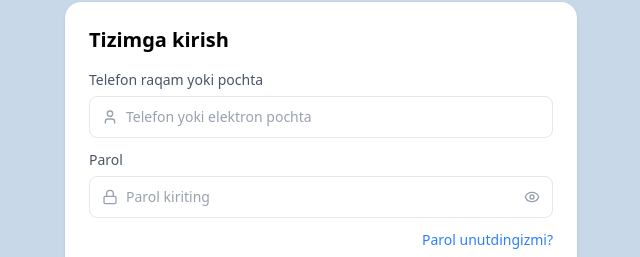
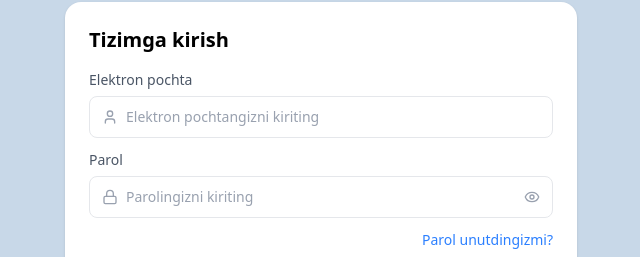
Before and after one commit to boburov/blackma, a Next.js app: page /login in a window 1280 px wide. Shown: the part 292-549 px from the top of the page, without its empty margins (319-959 px from the left). Built offline with nearby package versions, Linux system fonts and the light colour scheme.

Commit message:
fixed :D finalyy i compleated all tasks

```diff
--- a/app/i18n/eng.json
+++ b/app/i18n/eng.json
@@ -6,6 +6,10 @@
   "auth": {
     "login_title": "Login",
     "courier": "Courier",
+    "credential_label": "Email",
+    "credential_placeholder": "Enter your email",
+    "password_label": "Password",
+    "password_placeholder": "Enter your password",
     "login_button": "Login",
     "forgot_password": "Forgot password?",
     "fill_all_fields": "Fill all fields",
--- a/app/i18n/ru.json
+++ b/app/i18n/ru.json
@@ -25,6 +25,10 @@
   "auth": {
     "login_title": "Вход в систему",
     "courier": "Курьер",
+    "credential_label": "Электронная почта",
+    "credential_placeholder": "Введите вашу почту",
+    "password_label": "Пароль",
+    "password_placeholder": "Введите ваш пароль",
     "login_button": "Войти",
     "forgot_password": "Забыли пароль?",
     "fill_all_fields": "Заполните все поля",
--- a/app/i18n/uz.json
+++ b/app/i18n/uz.json
@@ -3,8 +3,8 @@
     "orders": "Buyurtmalar",
     "profile": "Profil"
   },
-  "new":"Yangi",
-  "all":"Hammasi",
+  "new": "Yangi",
+  "all": "Hammasi",
   "order": {
     "title": "Buyurtma",
     "details": "Ma'lumotlar",
@@ -25,6 +25,10 @@
   "auth": {
     "login_title": "Tizimga kirish",
     "courier": "Kuryer",
+    "credential_label": "Elektron pochta",
+    "credential_placeholder": "Elektron pochtangizni kiriting",
+    "password_label": "Parol",
+    "password_placeholder": "Parolingizni kiriting",
     "login_button": "Kirish",
     "forgot_password": "Parol unutdingizmi?",
     "fill_all_fields": "Barcha maydonlarni to‘ldiring",
--- a/components/FormField.tsx
+++ b/components/FormField.tsx
@@ -49,7 +49,7 @@ export const FormField = ({
 
         {type === "password" && (
           <button
-            type="submit"
+            type="button"
             onClick={() => setVisible((v) => !v)}
             className="text-gray-400 hover:text-gray-600 transition-colors"
           >
--- a/components/LoginForm.tsx
+++ b/components/LoginForm.tsx
@@ -93,7 +93,8 @@ export const LoginFormCard = () => {
           <FormField
             key={field.name}
             {...field}
-            placeholder={field.placeholder}
+            label={t(`auth.${field.name}_label`)}
+            placeholder={t(`auth.${field.name}_placeholder`)}
             type={field.type}
             value={String(form[field.name])}
             onChange={setField(field.name)}
```
